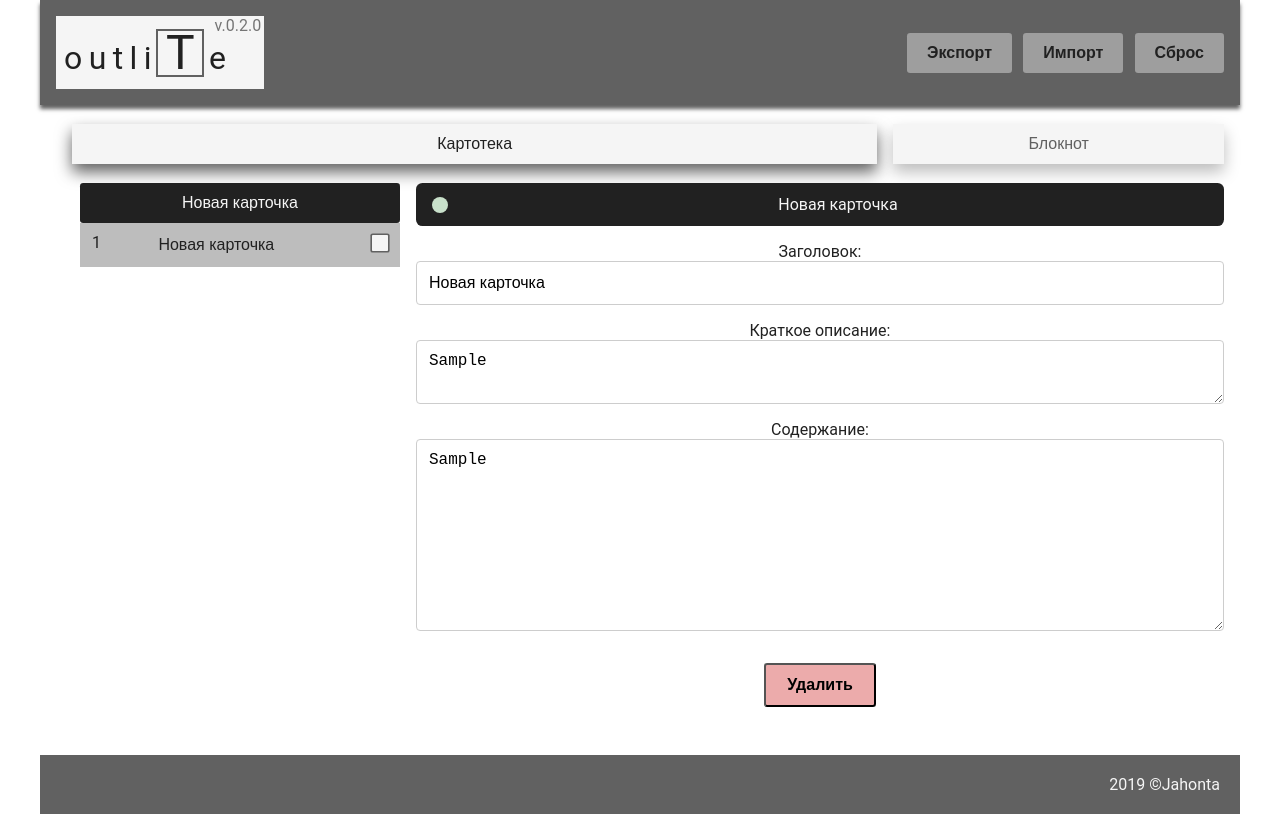
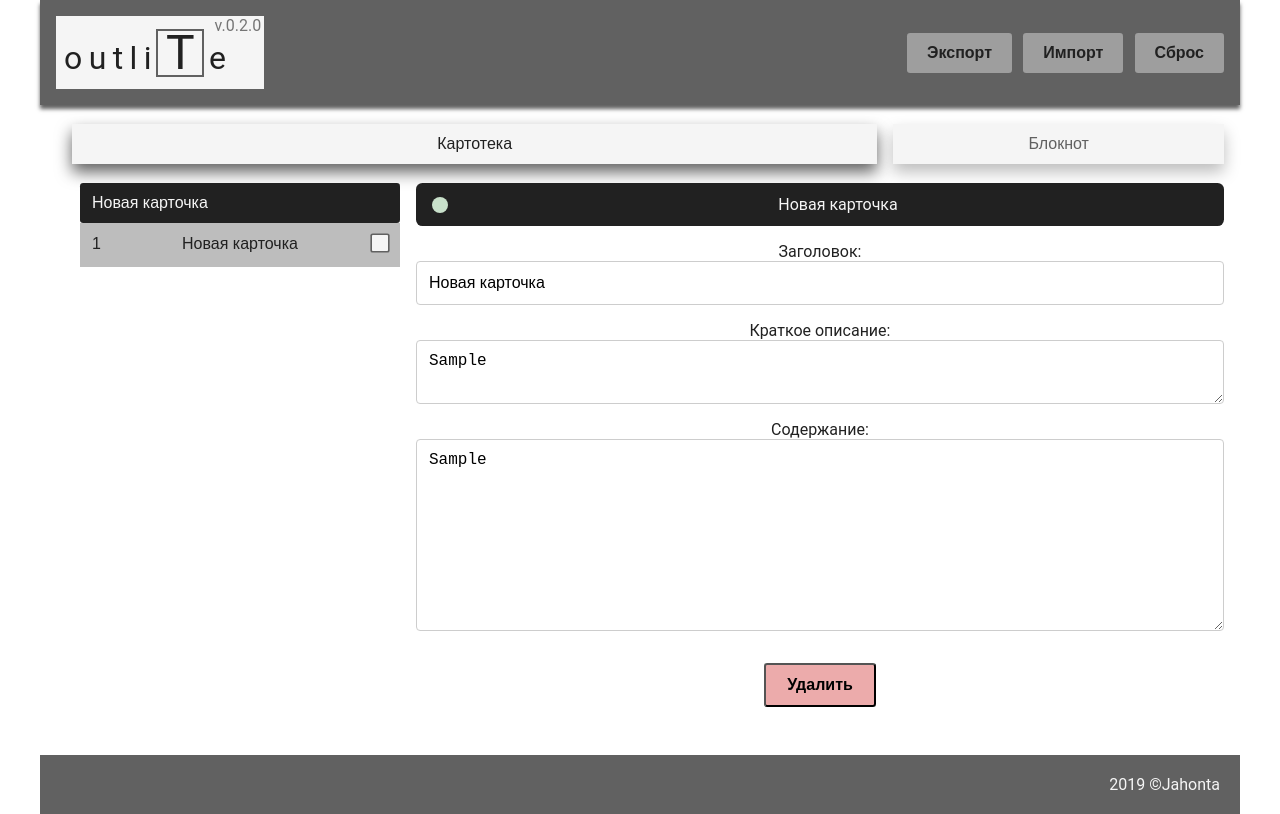
Before and after one commit to Jahonta/outlite, a React (Create React App) app: page / in a window 1280 px wide. Both pictures are taken after typing "Sample", "Sample" into the empty fields and a click on the button "Создать". Built offline with nearby package versions, Linux system fonts and the light colour scheme.

Commit message:
focus fix

```diff
--- a/src/App.js
+++ b/src/App.js
@@ -82,11 +82,7 @@ const handleClick = (id, action) => {
       handleStatusChange(id);
       break;
     case 'card':
-      if (id === active) {
-        setActive(0);
-      } else {
-        setActive(id);
-      }
+      setActive(id);
       break;
     case 'delete':
       if (id !== 0) {
--- a/src/components/CardListCard.js
+++ b/src/components/CardListCard.js
@@ -15,10 +15,9 @@ const CardListCard = (props) => {
 
   return (
     <li className={"CardList-item" + (props.card.status ? " isChecked" : "") + (props.active ? " isActive" : "")} id={props.card.id} onClick={handleClick}>
+      <button className="CardList-cardButton" type="button">
         <span className="CardList-cardNum">{props.num}</span>
-      <button className="CardList-cardButton" type="button">
         <span className="CardList-cardTitle">{props.card.title}</span>
-      </button>
         <label className="CardList-check" title="Done!">
           <input
             className="CardList-input"
@@ -28,6 +27,7 @@ const CardListCard = (props) => {
           />
           <span className="CardList-pseudoCheck"></span>
       </label>
+      </button>
     </li>
   )
 }
--- a/src/styles/cardmode.css
+++ b/src/styles/cardmode.css
@@ -34,17 +34,16 @@
 
 .CardList-item {
   width: 100%;
-  display: flex;
-  justify-content: space-between;
   background-color: var(--light-primary-color);
   cursor: pointer;
-  padding: 0.75rem;
   vertical-align: middle;
   line-height: 1;
+  display: flex;
 }
 
 .isActive.CardList-item,
-.CardList-item:hover {
+.CardList-item:hover,
+.CardList-cardButton:focus {
   background-color: var(--divider-color);
 }
 
@@ -54,19 +53,18 @@
 }
 
 .isActive.isChecked.CardList-item,
-.isChecked.CardList-item:hover {
+.isChecked.CardList-item:hover,
+.isChecked .CardList-cardButton:focus {
   background-color: var(--success-accent);
 }
 
-.CardList-cardNum {
-  width: 15%;
-  text-align: left;
-}
-
 .CardList-cardButton {
+  display: flex;
+  justify-content: space-between;
   flex-grow: 1;
   border: none;
   cursor: pointer;
+  padding: 0.75rem;
   font-size: 1rem;
   font-weight: 600;
   background-color: transparent;
@@ -81,7 +79,7 @@
 
 .CardList-cardButton:focus {
   outline: none;
-  border-bottom: 3px solid var(--default-primary-color);
+  background-color: var(--default-primary-color);
 }
 
 .isNew.CardList-cardButton {
@@ -93,6 +91,12 @@
   width: 100%;
   text-align: center;
 }
+
+.CardList-cardNum {
+  width: 15%;
+  text-align: left;
+}
+
 
 .CardList-cardTitle {
   margin: 0 1rem;
```
Lines whose indentation alone changed are shown as unchanged.
